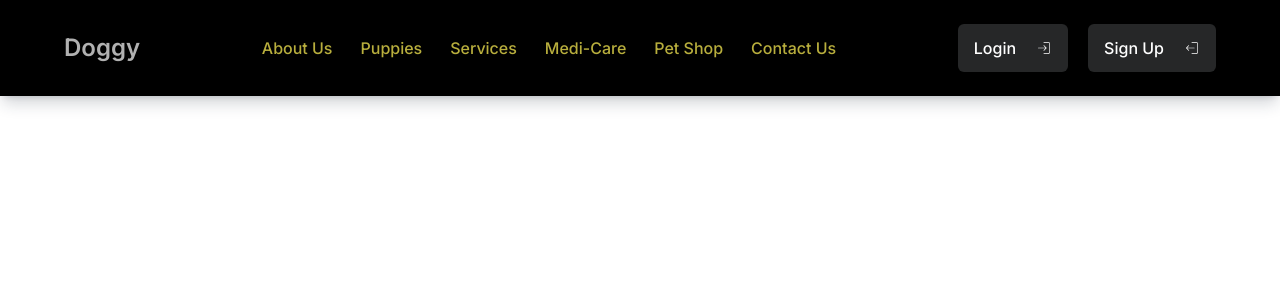
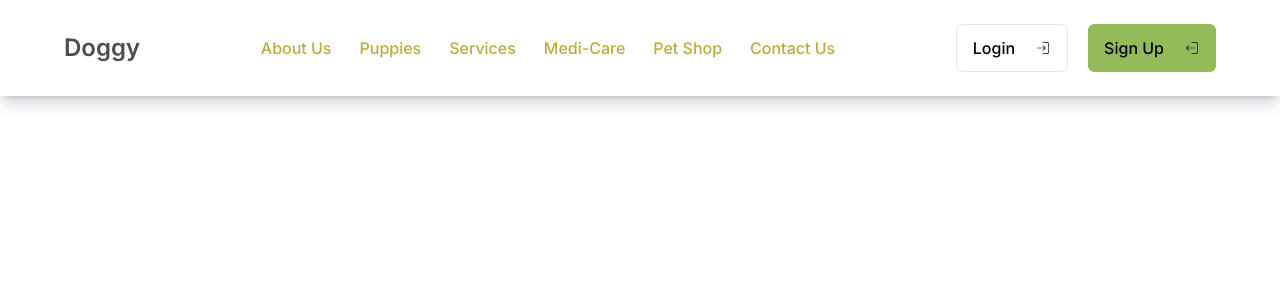
Before and after one commit to Muees99/Pet-Adoption, a Next.js app: page / in a window 1280 px wide. Shown: the top 300 px of the page. Built offline with nearby package versions, Linux system fonts and the light colour scheme.

Commit message:
Initial Navbar

```diff
--- a/app/components/Navs/Navbar/index.tsx
+++ b/app/components/Navs/Navbar/index.tsx
@@ -27,7 +27,7 @@ const Navbar = () => {
   }, [searchParams]);
 
   return (
-    <header className="w-full bg-black">
+    <header className="w-full ">
       <nav
         className={cn(
           "max-[500px]:py-2 shadow-lg font-montserrat sm:px-[5%] px-[4%] h-[12vh] flex shadow-slate-800/20 justify-between items-center transition-colors duration-500 max-w-[1440px] mx-auto",
@@ -47,7 +47,7 @@ const Navbar = () => {
             "animate-pulse" // Apply the pulse animation
           )}
         >
-          <span className="text-white font-montserrat text-lg lg:text-2xl font-semibold">
+          <span className="text-black font-montserrat text-lg lg:text-2xl font-semibold">
             Doggy
           </span>
         </Link>
@@ -79,7 +79,7 @@ const Navbar = () => {
           <Button
             href="/"
             type="button"
-            className="bg-[#262728] hover:bg-[#fff27b86] focus:bg-[#807500] px-4 py-2 rounded-md font-medium text-white"
+            className="bg-white hover:bg-[#fff27b86] focus:bg-[#807500] px-4 py-2 rounded-md font-medium border text-black"
           >
             Login
             <CiLogin />
@@ -87,7 +87,7 @@ const Navbar = () => {
           <Button
             href="/"
             type="button"
-            className="bg-[#262728] hover:bg-[#fff27b86] focus:bg-[#807500] px-4 py-2 rounded-md font-medium text-white"
+            className="bg-[#93bb5a] hover:bg-[#fff27b86] focus:bg-[#807500] px-4 py-2 rounded-md font-medium text-black"
           >
             Sign Up
             <CiLogout />
```
